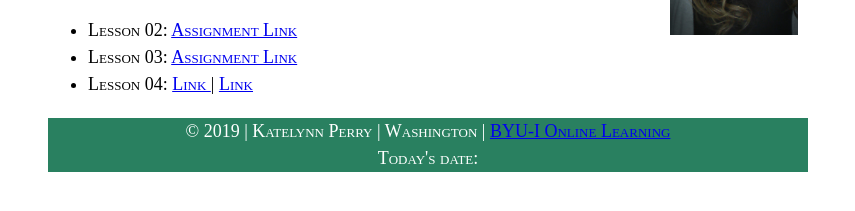
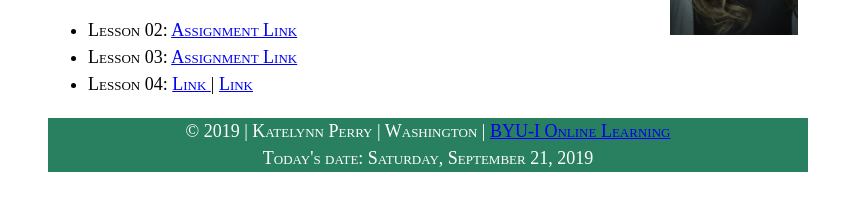
Before and after one commit to KatiePerry458/KatiePerry458.github.io, a plain HTML site: page index.html in a window 1280 px wide. Shown: the part 231-442 px from the top of the page, without its empty margins (212-1067 px from the left). Drawn offline with Linux system fonts and the light colour scheme.

Commit message:
Changes to the bad javascript

```diff
--- a/index.html
+++ b/index.html
@@ -34,7 +34,8 @@
 
   <script>
     const options ={weekday: "long", day: "numeric", month: "long", year: "numeric"};
-    document.getElementById("currentdate").textContent - new Date().toLocaleDateString("en US", options);
+    document.getElementById("currentdate").textContent = new Date().toLocaleDateString("en-US", options);
+    console.log(new Date().toLocaleDateString("en-US", options));
     </script>
 
 </body>
```
